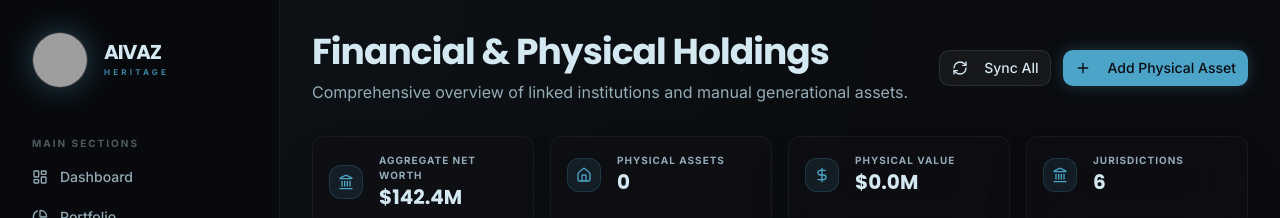
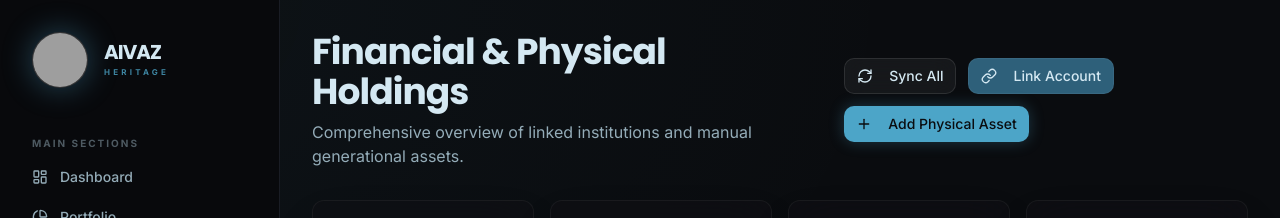
Before and after one commit to ivonnaaivaz-sudo/Aivaz, a Next.js app: page /accounts in a window 1280 px wide. Shown: the top 218 px of the page. Built offline with nearby package versions, Linux system fonts and the light colour scheme; no server answers; grey boxes are pictures that could not be loaded.

Commit message:
Under accounts can we add a linking accounts button above the add physic

```diff
--- a/src/app/(dashboard)/accounts/page.tsx
+++ b/src/app/(dashboard)/accounts/page.tsx
@@ -1,4 +1,3 @@
-
 "use client";
 
 import { useState, useMemo } from "react";
@@ -25,7 +24,8 @@ import {
   DollarSign,
   MapPin,
   Calendar,
-  Loader2
+  Loader2,
+  Link as LinkIcon
 } from "lucide-react";
 import { useToast } from "@/hooks/use-toast";
 
@@ -98,14 +98,17 @@ export default function AccountsPage() {
 
   return (
     <div className="space-y-8 max-w-7xl mx-auto">
-      <div className="flex items-center justify-between">
+      <div className="flex flex-col md:flex-row md:items-center justify-between gap-4">
         <div className="flex flex-col gap-2">
           <h1 className="font-headline text-4xl font-bold tracking-tight">Financial & Physical Holdings</h1>
           <p className="text-muted-foreground">Comprehensive overview of linked institutions and manual generational assets.</p>
         </div>
-        <div className="flex gap-3">
+        <div className="flex flex-wrap gap-3">
           <Button variant="outline" size="sm" className="glass-card">
             <RefreshCw className="mr-2 h-4 w-4" /> Sync All
+          </Button>
+          <Button variant="secondary" size="sm" className="border border-white/5">
+            <LinkIcon className="mr-2 h-4 w-4" /> Link Account
           </Button>
           <Dialog open={isAddAssetOpen} onOpenChange={setIsAddAssetOpen}>
             <DialogTrigger asChild>
```
